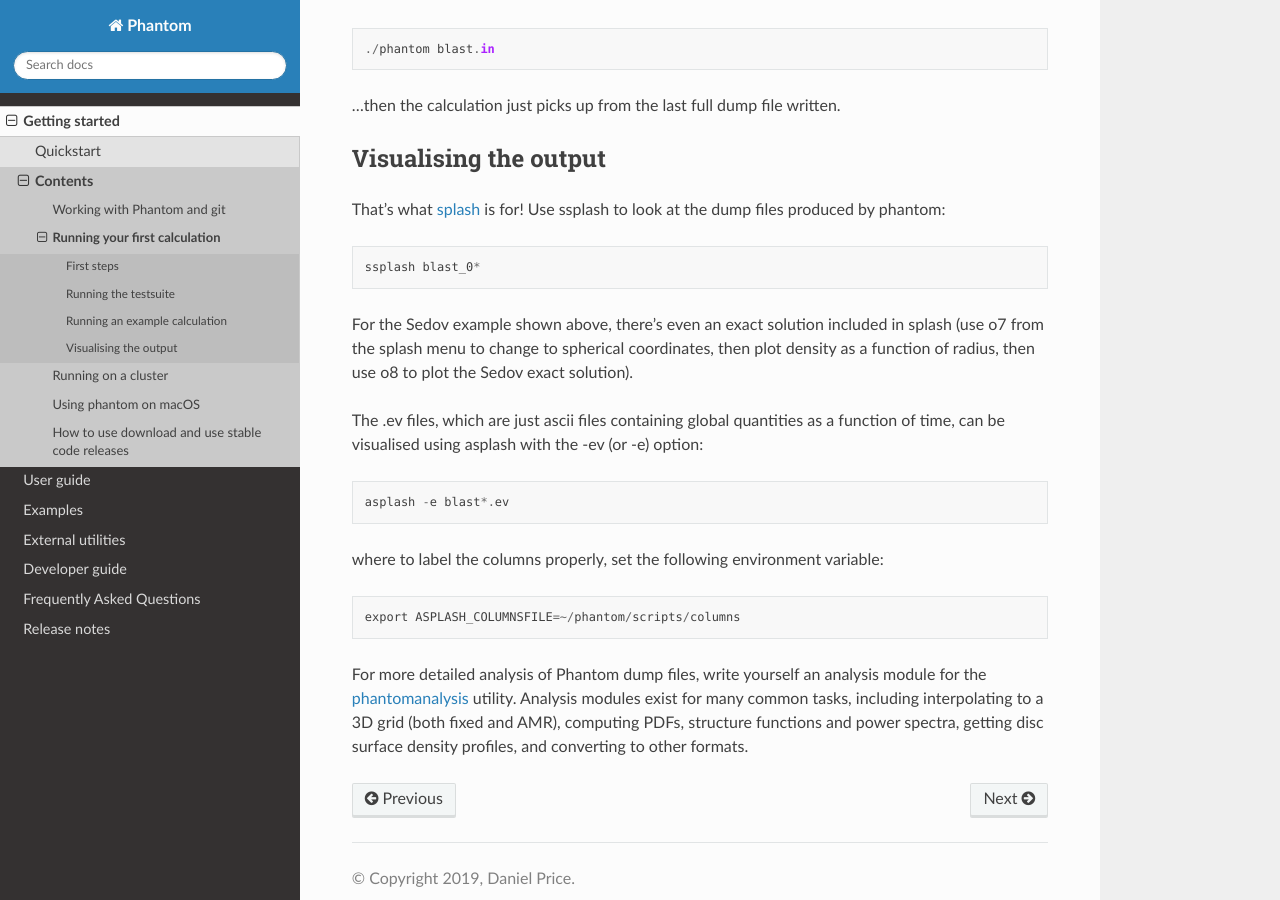
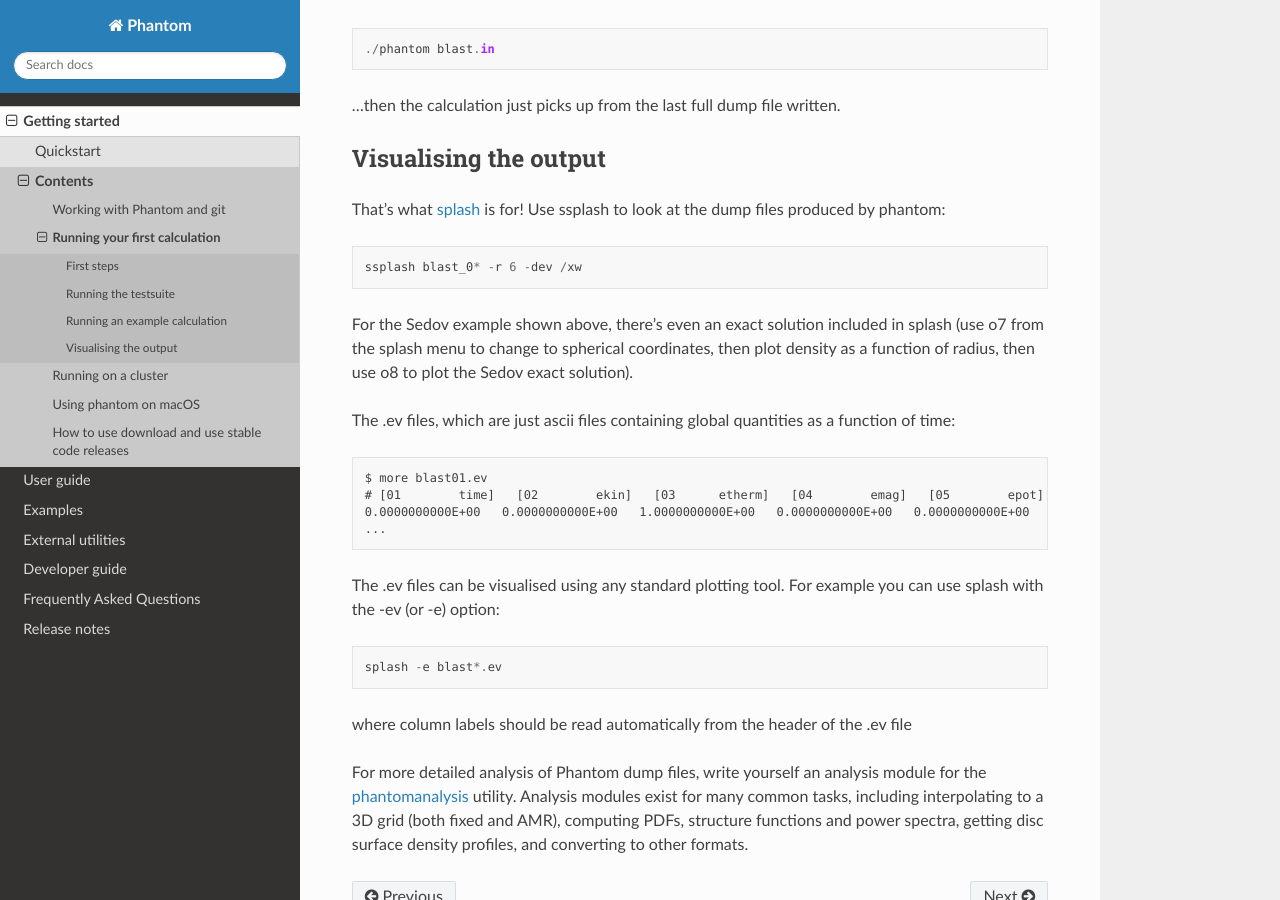
Before and after one commit to danieljprice/phantom, a Sphinx documentation site: the page built from docs/running-first-calculation.rst, in a window 1280 px wide and 900 px high, scrolled down 3435 px. Built offline with Sphinx 7.4.7 and the Read the Docs theme 2.0.0, drawn with Linux system fonts in a browser that asks for light colours; pages that are not in the unit, such as notebooks, are missing from menus.

Commit message:
running-first-calculation.rst edited online with Bitbucket [skip ci]

```diff
--- a/docs/running-first-calculation.rst
+++ b/docs/running-first-calculation.rst
@@ -202,7 +202,7 @@ for! Use ssplash to look at the dump files produced by phantom:
 
 ::
 
-   ssplash blast_0*
+   ssplash blast_0* -r 6 -dev /xw
 
 For the Sedov example shown above, there’s even an exact solution
 included in splash (use o7 from the splash menu to change to spherical
@@ -210,19 +210,23 @@ coordinates, then plot density as a function of radius, then use o8 to
 plot the Sedov exact solution).
 
 The .ev files, which are just ascii files containing global quantities
-as a function of time, can be visualised using asplash with the -ev (or
+as a function of time:
+
+::
+
+   $ more blast01.ev
+   # [01        time]   [02        ekin]   [03      etherm]   [04        emag]   [05        epot]   [06        etot]   [07      totmom]   [08      angtot]   [09     rho max]   [10     rho ave]   [11          dt]   [12   totentrop]   [13     rmsmach]   [14        vrms]   [15        xcom]   [16        ycom]   [17        zcom]   [18   alpha max]
+   0.0000000000E+00   0.0000000000E+00   1.0000000000E+00   0.0000000000E+00   0.0000000000E+00   1.0000000000E+00   0.0000000000E+00   0.0000000000E+00   1.0008253226E+00   1.0008253226E+00   0.0000000000E+00   6.6630010871E-01   0.0000000000E+00   0.0000000000E+00  -1.4823076577E-21  -8.1592566227E-18   1.2378986725E-14   1.0000000000E+00
+   ...
+
+The .ev files can be visualised using any standard plotting tool. For example you can use splash with the -ev (or
 -e) option:
 
 ::
 
-   asplash -e blast*.ev
+   splash -e blast*.ev
 
-where to label the columns properly, set the following environment
-variable:
-
-::
-
-   export ASPLASH_COLUMNSFILE=~/phantom/scripts/columns
+where column labels should be read automatically from the header of the .ev file
 
 For more detailed analysis of Phantom dump files, write yourself an
 analysis module for the :doc:`phantomanalysis <analysis>` utility. Analysis
```
